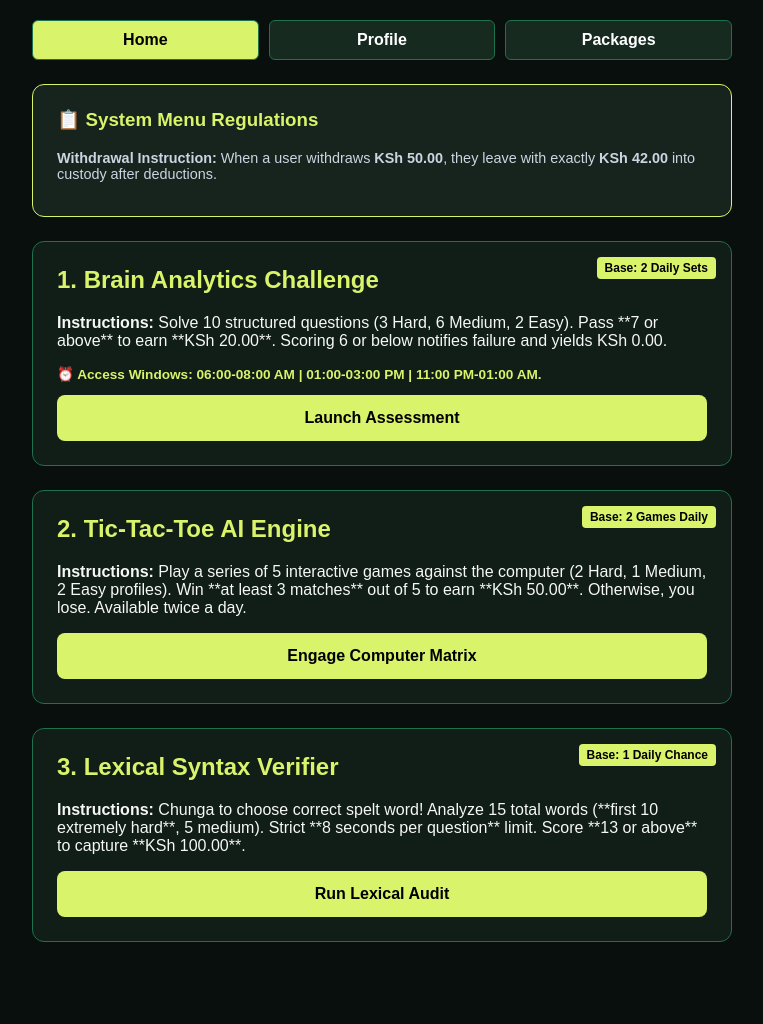
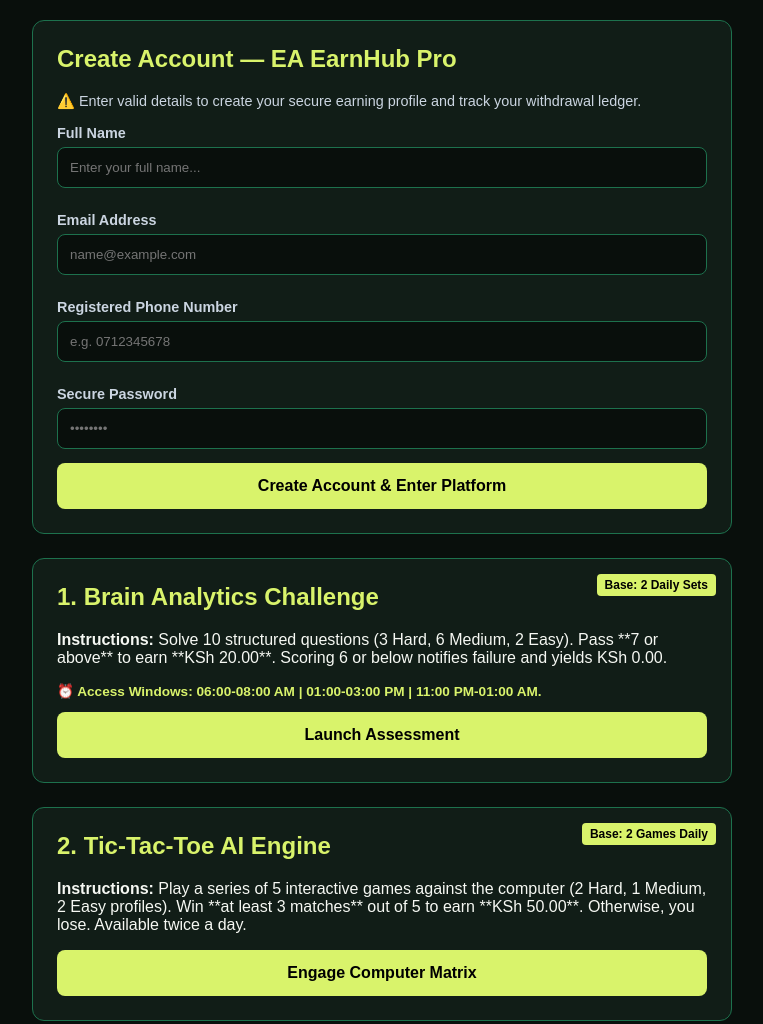
Before and after one commit to Emilaki/earnhub, a website: page public/index.html in a window 1280 px wide. Shown: the top 1024 px of the page, without its empty margins (258-1021 px from the left). Before the commit the page ends 986 px from the top, so only its background shows below. Drawn offline with Linux system fonts and the light colour scheme.

Commit message:
Update index.html

```diff
--- a/public/index.html
+++ b/public/index.html
@@ -10,7 +10,8 @@
         .wrapper { max-width: 700px; margin: 0 auto; }
         .card { background: var(--panel-bg); border: 1px solid var(--border-green); border-radius: 12px; padding: 24px; margin-bottom: 24px; position: relative; }
         h2, h3, h4 { color: var(--accent-lime); margin-top: 0; }
-        input { width: 100%; padding: 12px; margin: 8px 0 16px 0; background: var(--bg-base); border: 1px solid var(--border-green); border-radius: 8px; color: white; box-sizing: border-box; }
+        label { font-weight: bold; display: block; margin-top: 10px; color: #cbd5e1; font-size: 0.9rem; }
+        input { width: 100%; padding: 12px; margin: 6px 0 14px 0; background: var(--bg-base); border: 1px solid var(--border-green); border-radius: 8px; color: white; box-sizing: border-box; }
         .btn { background: var(--border-green); color: white; border: none; padding: 14px 20px; border-radius: 8px; font-weight: bold; cursor: pointer; display: inline-block; width: 100%; text-align: center; box-sizing: border-box; font-size: 1rem; text-decoration: none; }
         .btn-lime { background: var(--accent-lime); color: #000; }
         .btn:hover { opacity: 0.9; }
@@ -32,7 +33,29 @@
 </head>
 <body>
 <div class="wrapper">
-    <div id="mainDashboard">
+
+    <!-- GLOBAL ACCESS GATEWAY -->
+    <div id="authPanel" class="card">
+        <h2>Create Account — EA EarnHub Pro</h2>
+        <p style="color: #cbd5e1; font-size: 0.9rem; margin-bottom: 15px;">⚠️ Enter valid details to create your secure earning profile and track your withdrawal ledger.</p>
+
+        <label>Full Name</label>
+        <input type="text" id="regName" placeholder="Enter your full name...">
+
+        <label>Email Address</label>
+        <input type="email" id="regEmail" placeholder="name@example.com">
+
+        <label>Registered Phone Number</label>
+        <input type="tel" id="regPhone" placeholder="e.g. 0712345678">
+
+        <label>Secure Password</label>
+        <input type="password" id="regPass" placeholder="••••••••">
+
+        <button class="btn btn-lime" onclick="handleRegistration()">Create Account & Enter Platform</button>
+    </div>
+
+    <!-- MAIN INTERACTIVE PORTAL (HIDDEN BY DEFAULT UNTIL SIGN UP) -->
+    <div id="mainDashboard" style="display: none;">
         <div class="menu-grid">
             <div class="nav-btn active" id="tabHome" onclick="switchTab('home')">Home</div>
             <div class="nav-btn" id="tabProfile" onclick="switchTab('profile')">Profile</div>
@@ -43,6 +66,7 @@
             <p style="margin: 0 0 10px 0; font-size: 0.9rem; color: #cbd5e1;">
                 <strong>Withdrawal Instruction:</strong> When a user withdraws <strong>KSh 50.00</strong>, they leave with exactly <strong>KSh 42.00</strong> into custody after deductions.
             </p>
+        </div>
         </div><!-- VIEW A: HOME PLAY PORTALS -->
         <div id="viewHome">
 
@@ -173,7 +197,8 @@
         </div>
     </div>
 </div><script>
-    let wallet = 150.00;
+    <script>
+    let wallet = 0.00; // Dynamically tracks active balance values for new users
     let quizIndex = 0, quizScore = 0;
     let lexIndex = 0, lexScore = 0, lexTimer = null, lexTimeLeft = 8;
 
@@ -183,10 +208,10 @@
 
     const quizQuestions = [
         { q: "Easy 1: Solve the multipliers sequence: 5 x 4 + 3", a: ["23", "35", "20"], c: 0 },
-        { q: "Easy 2: Primary layout protocol for hosting visual sites:", a: ["FTP", "HTTP", "SMTP"], c: 1 },
+        { q: "Easy 2: Primary protocol for hosting visual sites:", a: ["FTP", "HTTP", "SMTP"], c: 1 },
         { q: "Medium 1: Element carrying an atomic count of 6 protons:", a: ["Oxygen", "Nitrogen", "Carbon"], c: 2 },
         { q: "Medium 2: Compute the array median index value:", a: ["12", "14", "9"], c: 0 },
-        { q: "Medium 3: Atmospheric layout housing protective ozone layers:", a: ["Troposphere", "Stratosphere", "Mesosphere"], c: 1 },
+        { q: "Medium 3: Layout housing protective ozone layers:", a: ["Troposphere", "Stratosphere", "Mesosphere"], c: 1 },
         { q: "Medium 4: Constraint forcing database unique column fields:", a: ["Foreign Key", "Primary Key", "Index Link"], c: 1 },
         { q: "Medium 5: Core table salt chemical formula:", a: ["NaCl", "KCl", "HCl"], c: 0 },
         { q: "Medium 6: System metric tracking velocity modifications over time:", a: ["Speed", "Displacement", "Velocity change"], c: 2 },
@@ -210,7 +235,28 @@
         { options: ["License", "Lisence", "Licence"], correct: 0 },
         { options: ["Receipt", "Reciept", "Receit"], correct: 0 },
         { options: ["Tomorrow", "To-morrow", "Tommorow"], correct: 0 }
-    ];
+    ];// DYNAMIC ACCOUNT REGISTRATION HANDLER
+    function handleRegistration() {
+        const name = document.getElementById('regName').value.trim();
+        const email = document.getElementById('regEmail').value.trim();
+        const phone = document.getElementById('regPhone').value.trim();
+        const pass = document.getElementById('regPass').value.trim();
+
+        if(!name || !email || !phone || !pass) {
+            alert("Please accurately complete all registration tracks!");
+            return;
+        }
+
+        // Dynamically insert captured details directly into Profile UI containers
+        document.getElementById('profNameDisplay').innerText = name;
+        document.getElementById('profPhone').innerText = phone;
+        document.getElementById('profEmail').innerText = email;
+        document.getElementById('walletBal').innerText = wallet.toFixed(2);
+
+        // Hide login wall and slide open interactive options panel
+        document.getElementById('authPanel').style.display = 'none';
+        document.getElementById('mainDashboard').style.display = 'block';
+    }
 
     function switchTab(tab) {
         document.getElementById('viewHome').style.display = tab === 'home' ? 'block' : 'none';
@@ -291,7 +337,7 @@
     }
 
     function checkWin(p) {
-        const ways = [[0,1,2],[3,4,5],[6,7,8],[0,3,6],[1,4,7],[2,5,8],[0,4,8],[2,4,6]];
+        const ways = [,,,,,,,];
         return ways.some(w => w.every(i => tttBoard[i]===p));
     }
 
```
